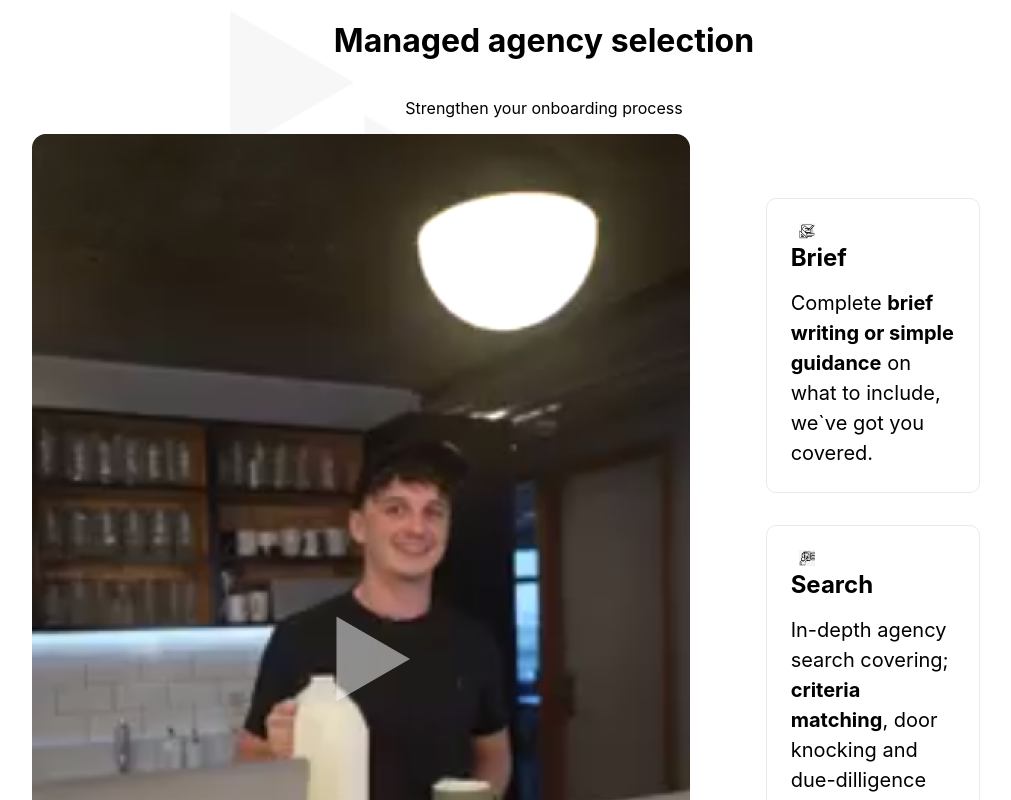
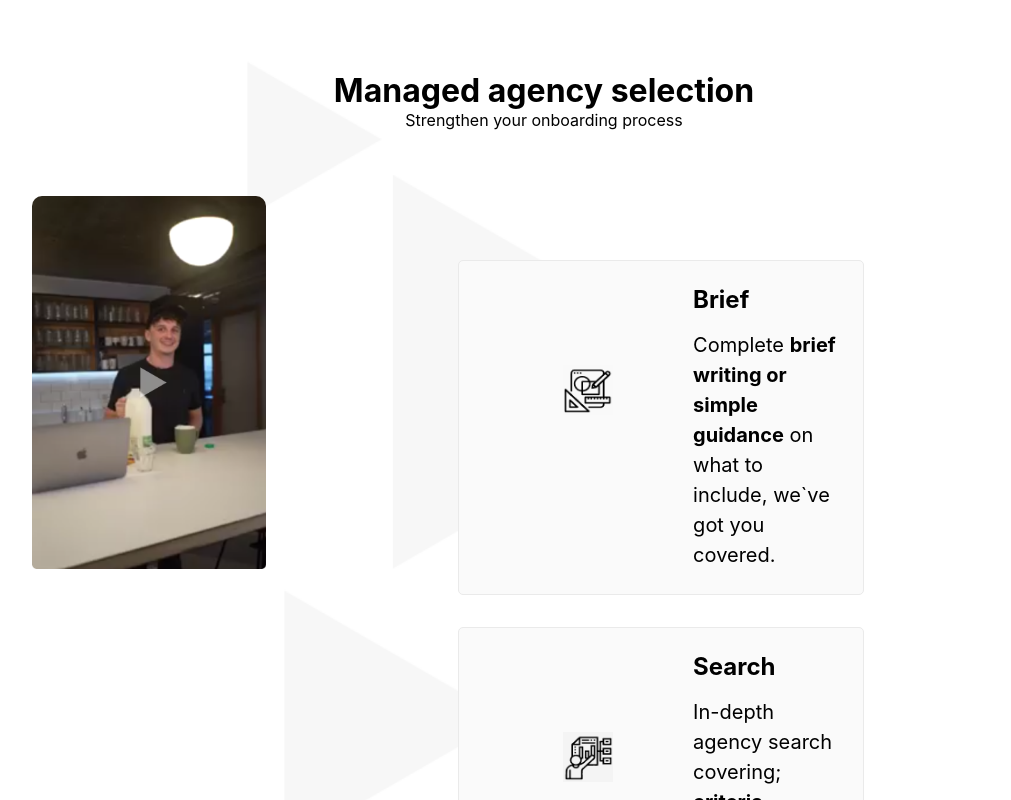
Before and after one commit to MitkoDG/vachev-test-task, a React (Create React App) app: page / in a window 1280 px wide. Shown: the top 800 px of the page, without its empty margins (96-1107 px from the left). Built offline with nearby package versions, Linux system fonts and the light colour scheme.

Commit message:
styling
having trouble matching the example

```diff
--- a/src/collections/BodyContainer/element.module.css
+++ b/src/collections/BodyContainer/element.module.css
@@ -2,5 +2,5 @@
 .body {
     display: flex;
     justify-content: center;
-    flex-direction: row;
+    /* flex-direction: column; */
 }
--- a/src/collections/Header/element.module.css
+++ b/src/collections/Header/element.module.css
@@ -4,4 +4,14 @@
     justify-content: center;
     align-items: center;
     flex-direction: column;
+    margin: 50px;
 }
+
+h1 {
+    /* font-size: 1.25em; */
+    margin-bottom: 0;
+}
+
+p{
+    margin-top: 0;
+}
--- a/src/collections/TextSection/element.jsx
+++ b/src/collections/TextSection/element.jsx
@@ -19,19 +19,25 @@ export const TextSection = () =>{
             <div className={classes.grid}>
                 <div className={classes.card}>
                     <img src={pen} alt="pen"className={classes.logo}/>
+                    <div>
                         <h2 className={classes.title}>Brief</h2>
                         <p>Complete <strong>brief writing or simple guidance</strong> on what to include, we`ve got you covered.</p>
                     </div>
+                </div>
                 <div className={classes.card}>
                     <img src={teacher} alt="teacher" className={classes.logo}/>
+                    <div>
                         <h2 className={classes.title}>Search</h2>
                         <p>In-depth agency search covering; <strong>criteria matching</strong>, door knocking and due-dilligence vetting.</p>
                     </div>
+                </div>
                 <div className={classes.card}>
                     <img src={people} alt="people" className={classes.logo}/>
+                    <div>
                         <h2 className={classes.title}>Pitch</h2>
                         <p>Comprehensive <strong>pitch management</strong>, including comms, diary management and pitch hosting.</p>
                     </div>
                 </div>
+            </div>
     )
 }
--- a/src/collections/TextSection/element.module.css
+++ b/src/collections/TextSection/element.module.css
@@ -9,15 +9,17 @@
   }
 
   .card {
+    display: flex;
     margin: 1rem;
     padding: 1.5rem;
     text-align: left;
     color: inherit;
     text-decoration: none;
     border: 1px solid #eaeaea;
-    border-radius: 10px;
+    border-radius: 5px;
     transition: color 0.15s ease, border-color 0.15s ease;
     width: 45%;
+    background: #fafafa;
   }
 
   .card:hover,
@@ -39,6 +41,13 @@
   }
 
   .logo {
-    height: 1em;
-    margin-left: 0.5rem;
+    height: 50px;
+    width: 50px;
+    margin: 5rem;
   }
+
+.title:hover,
+.title:focus,
+.title:active {
+  text-decoration: underline;
+}
--- a/src/collections/VideoSection/element.jsx
+++ b/src/collections/VideoSection/element.jsx
@@ -4,7 +4,7 @@ import videoImg from '../../next/images/video.png'
 export const Video = () =>{
     return (
             <div className={classes.video}>
-                <img src={videoImg} alt='Barman on duty'/>
+                {/* <img src={videoImg} alt='Barman on duty'/> */}
             </div>
     )
 }
--- a/src/collections/VideoSection/element.module.css
+++ b/src/collections/VideoSection/element.module.css
@@ -1,4 +1,9 @@
 
 .video {
-
+    width: 100%;
+    height: auto;
+    background-image: url(../../next/images/video.png);
+    background-size: contain;
+    background-repeat: no-repeat;
+    border-radius: 10px;
 }
```
Lines whose indentation alone changed are shown as unchanged.
